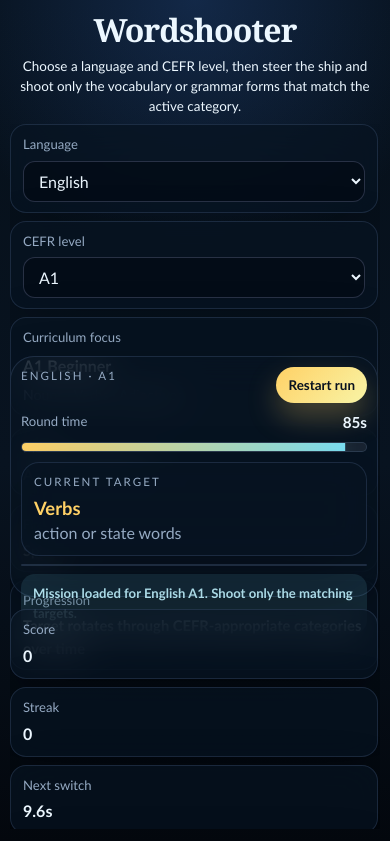
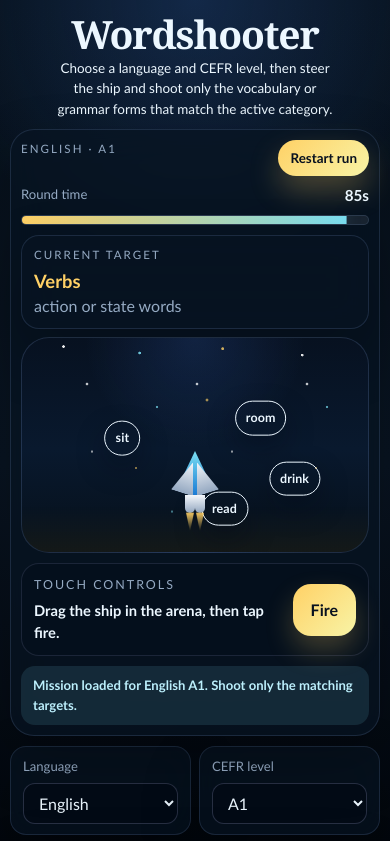
Before and after one commit to KireGW/wordshooter, a React (Vite) app: page / in a window 390 px wide. Shown: the top 841 px of the page. Built offline with nearby package versions, Linux system fonts and the light colour scheme.

Commit message:
Add mobile controls and responsive layout

```diff
--- a/src/App.css
+++ b/src/App.css
@@ -368,6 +368,10 @@
   border: 1px solid rgba(157, 192, 255, 0.16);
 }
 
+.arena-touch {
+  touch-action: none;
+}
+
 .arena::before {
   content: '';
   position: absolute;
@@ -713,6 +717,38 @@
   color: #bceffc;
 }
 
+.mobile-controls {
+  display: none;
+}
+
+.mobile-control-copy {
+  display: grid;
+  gap: 4px;
+}
+
+.mobile-control-copy span {
+  color: var(--muted);
+  font-size: 0.78rem;
+  text-transform: uppercase;
+  letter-spacing: 0.16em;
+}
+
+.mobile-control-copy strong {
+  font-size: 0.92rem;
+}
+
+.mobile-fire-button {
+  border: 0;
+  border-radius: 18px;
+  padding: 14px 18px;
+  font: inherit;
+  font-weight: 800;
+  font-size: 1rem;
+  color: #08111f;
+  background: linear-gradient(135deg, #ffd166, #f8f4a6);
+  box-shadow: 0 14px 28px rgba(255, 209, 102, 0.24);
+}
+
 .controls-panel {
   display: grid;
   grid-template-columns: 1fr;
@@ -814,15 +850,24 @@
 
 @media (max-width: 640px) {
   .game-shell {
-    gap: 8px;
+    height: auto;
+    min-height: 100svh;
+    overflow: auto;
+    gap: 10px;
   }
 
   .hero-panel {
     gap: 6px;
   }
 
+  .hero-panel h1 {
+    margin-bottom: 6px;
+    font-size: clamp(2.2rem, 10vw, 3.4rem);
+  }
+
   .intro {
     font-size: 0.84rem;
+    max-width: 36ch;
   }
 
   .play-layout {
@@ -831,13 +876,25 @@
       'arena'
       'left'
       'right';
-    overflow: auto;
-    padding-right: 2px;
+    gap: 10px;
+    overflow: visible;
+    padding-right: 0;
   }
 
-  .sidebar-left,
+  .sidebar-left {
+    grid-area: left;
+  }
+
   .sidebar-right {
-    grid-area: auto;
+    grid-area: right;
+  }
+
+  .sidebar-left {
+    gap: 10px;
+  }
+
+  .sidebar-right {
+    gap: 10px;
   }
 
   .select-card,
@@ -848,12 +905,14 @@
 
   .arena-panel {
     padding: 10px;
+    min-height: 72svh;
   }
 
   .arena-header {
     margin-bottom: 8px;
     gap: 8px;
     flex-wrap: wrap;
+    justify-content: space-between;
   }
 
   .restart-button {
@@ -878,6 +937,18 @@
     font-size: 1.15rem;
   }
 
+  .mobile-controls {
+    margin-top: 10px;
+    display: grid;
+    grid-template-columns: minmax(0, 1fr) auto;
+    gap: 10px;
+    align-items: center;
+    background: rgba(6, 15, 28, 0.62);
+    border: 1px solid rgba(184, 192, 255, 0.12);
+    border-radius: 18px;
+    padding: 12px;
+  }
+
   .word-target {
     font-size: 0.78rem;
     padding: 7px 10px;
@@ -899,4 +970,29 @@
   .setup-panel {
     gap: 8px;
   }
+
+  .setup-panel {
+    grid-template-columns: 1fr 1fr;
+  }
+
+  .curriculum-card {
+    grid-column: 1 / -1;
+  }
+
+  .controls-panel {
+    grid-template-columns: repeat(3, minmax(0, 1fr));
+  }
+
+  .hud {
+    grid-template-columns: repeat(2, minmax(0, 1fr));
+    align-items: start;
+  }
+
+  .sound-button {
+    padding: 10px 6px;
+  }
+
+  .sound-button-sidebar {
+    grid-column: span 1;
+  }
 }
--- a/src/App.jsx
+++ b/src/App.jsx
@@ -53,6 +53,7 @@ const RECENT_WORD_MEMORY = 4
 const STREAK_ANNOUNCEMENT_MS = 1500
 const DEFAULT_MUSIC_ENABLED = false
 const DEFAULT_SFX_ENABLED = false
+const MOBILE_LAYOUT_MEDIA_QUERY = '(max-width: 720px), (pointer: coarse)'
 
 const clamp = (value, min, max) => Math.min(Math.max(value, min), max)
 const pickRandom = (items) => items[Math.floor(Math.random() * items.length)]
@@ -614,6 +615,13 @@ const buildInitialGame = (languageId, cefrLevel) => {
 function App() {
   const [selection, setSelection] = useState(loadSettings)
   const [highScores, setHighScores] = useState(loadHighScores)
+  const [isMobileLayout, setIsMobileLayout] = useState(() => {
+    if (typeof window === 'undefined' || typeof window.matchMedia !== 'function') {
+      return false
+    }
+
+    return window.matchMedia(MOBILE_LAYOUT_MEDIA_QUERY).matches
+  })
   const [game, setGame] = useState(() =>
     buildInitialGame(loadSettings().languageId, loadSettings().cefrLevel),
   )
@@ -629,6 +637,7 @@ function App() {
   const spawnCountRef = useRef(INITIAL_WORD_COUNT)
   const effectIdRef = useRef(0)
   const audioRef = useRef(null)
+  const arenaRef = useRef(null)
 
   useEffect(() => {
     gameRef.current = game
@@ -671,6 +680,22 @@ function App() {
   }, [selection.musicEnabled, selection.sfxEnabled])
 
   useEffect(() => {
+    if (typeof window === 'undefined' || typeof window.matchMedia !== 'function') {
+      return undefined
+    }
+
+    const mediaQuery = window.matchMedia(MOBILE_LAYOUT_MEDIA_QUERY)
+    const syncLayout = () => setIsMobileLayout(mediaQuery.matches)
+
+    syncLayout()
+    mediaQuery.addEventListener('change', syncLayout)
+
+    return () => {
+      mediaQuery.removeEventListener('change', syncLayout)
+    }
+  }, [])
+
+  useEffect(() => {
     const highScoreKey = getHighScoreKey(game.languageId, game.cefrLevel)
     setHighScores((current) => {
       const previous = current[highScoreKey] ?? 0
@@ -700,6 +725,85 @@ function App() {
     [selection.cefrLevel, selection.languageId],
   )
 
+  const fireBullet = useCallback(() => {
+    const now = performance.now()
+    if (now - lastShotRef.current <= 180) {
+      return
+    }
+
+    lastShotRef.current = now
+    audioRef.current?.resume()
+    if (selection.sfxEnabled) {
+      audioRef.current?.playLaser()
+    }
+
+    setGame((current) => {
+      if (current.status === 'gameover') {
+        return current
+      }
+
+      return {
+        ...current,
+        bullets: [
+          ...current.bullets,
+          {
+            id: bulletIdRef.current++,
+            x: current.playerX,
+            y: 82,
+          },
+        ],
+      }
+    })
+  }, [selection.sfxEnabled])
+
+  const movePlayerToClientX = useCallback((clientX) => {
+    const arena = arenaRef.current
+    if (!arena) {
+      return
+    }
+
+    const bounds = arena.getBoundingClientRect()
+    const relativeX = clamp((clientX - bounds.left) / bounds.width, 0, 1)
+    const nextPlayerX = 8 + relativeX * 84
+
+    setGame((current) => ({
+      ...current,
+      playerX: nextPlayerX,
+    }))
+  }, [])
+
+  const handleArenaPointerDown = useCallback(
+    (event) => {
+      if (!isMobileLayout) {
+        return
+      }
+
+      if (event.pointerType === 'mouse' && window.innerWidth > 720) {
+        return
+      }
+
+      event.currentTarget.setPointerCapture?.(event.pointerId)
+      movePlayerToClientX(event.clientX)
+    },
+    [isMobileLayout, movePlayerToClientX],
+  )
+
+  const handleArenaPointerMove = useCallback(
+    (event) => {
+      if (!isMobileLayout) {
+        return
+      }
+
+      const isTouchLike = event.pointerType !== 'mouse' || window.innerWidth <= 720
+      if (!isTouchLike || (event.buttons === 0 && event.pointerType === 'mouse')) {
+        return
+      }
+
+      movePlayerToClientX(event.clientX)
+    },
+    [isMobileLayout, movePlayerToClientX],
+  )
+
   useEffect(() => {
     const onKeyDown = (event) => {
       const key = event.key.toLowerCase()
@@ -712,26 +816,7 @@ function App() {
       }
 
       if (event.key === ' ') {
-        const now = performance.now()
-        if (now - lastShotRef.current > 180) {
-          lastShotRef.current = now
-          audioRef.current?.resume()
-          if (selection.sfxEnabled) {
-            audioRef.current?.playLaser()
-          }
-          setGame((current) => ({
-            ...current,
-            bullets: [
-              ...current.bullets,
-              {
-                id: bulletIdRef.current++,
-                x: current.playerX,
-                y: 82,
-              },
-            ],
-            effects: current.effects,
-          }))
-        }
+        fireBullet()
       }
 
       if (key === 'enter') {
@@ -756,7 +841,7 @@ function App() {
       window.removeEventListener('keydown', onKeyDown)
       window.removeEventListener('keyup', onKeyUp)
     }
-  }, [resetGame, selection.sfxEnabled])
+  }, [fireBullet, resetGame])
 
   useEffect(() => {
     if (game.status === 'gameover') {
@@ -1282,7 +1367,12 @@ function App() {
           <span>{targetCategory.description}</span>
         </div>
 
-        <div className="arena">
+        <div
+          ref={arenaRef}
+          className={`arena ${isMobileLayout ? 'arena-touch' : ''}`}
+          onPointerDown={handleArenaPointerDown}
+          onPointerMove={handleArenaPointerMove}
+        >
           <div className="starfield starfield-a" />
           <div className="starfield starfield-b" />
 
@@ -1361,6 +1451,18 @@ function App() {
 
         </div>
 
+        {isMobileLayout ? (
+          <div className="mobile-controls">
+            <div className="mobile-control-copy">
+              <span>Touch controls</span>
+              <strong>Drag the ship in the arena, then tap fire.</strong>
+            </div>
+            <button className="mobile-fire-button" onClick={fireBullet}>
+              Fire
+            </button>
+          </div>
+        ) : null}
+
         <div className={`feedback feedback-${game.feedbackTone}`}>{game.feedback}</div>
         </section>
 
```
